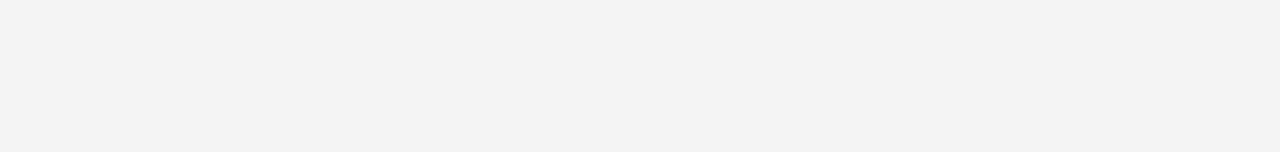
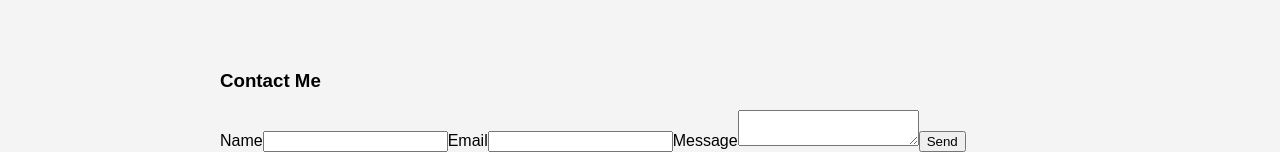
Before and after one commit to kevinmayaka/myPortfolio, a React (Create React App) app: page / in a window 1280 px wide. Shown: the part 1816-1968 px from the top of the page. Before the commit the page ends 1836 px from the top, so only its background shows below. Built offline with nearby package versions, Linux system fonts and the light colour scheme.

Commit message:
Adds ContactMe component

```diff
--- a/package.json
+++ b/package.json
@@ -3,6 +3,7 @@
   "version": "0.1.0",
   "private": true,
   "dependencies": {
+    "@emailjs/browser": "^4.4.1",
     "@testing-library/jest-dom": "^5.17.0",
     "@testing-library/react": "^13.4.0",
     "@testing-library/user-event": "^13.5.0",
--- a/src/App.js
+++ b/src/App.js
@@ -4,6 +4,7 @@ import Home from "./Home";
 import Navbar from "./Navbar"
 import Experience from "./Experience";
 import Skills from "./Skills";
+import ContactMe from "./ContactMe";
 
 function App() {
   return (
@@ -12,7 +13,7 @@ function App() {
       <Home />
       <Experience />
       <Skills />
-
+      <ContactMe />
     </div>
   );
 }
--- /dev/null
+++ b/src/ContactMe.js
@@ -0,0 +1,53 @@
+import React, { useState } from "react";
+import emailjs from "@emailjs/browser";
+
+export default function ContactMe() {
+    const [isSubmitting, setIsSubmitting] = useState(false);
+    const [stateMessage, setStateMessage] = useState(null);
+
+    const sendEmail = (e) => {
+        e.preventDefault();
+        setIsSubmitting(true);
+
+        emailjs
+            .sendForm(
+                process.env.REACT_APP_SERVICE_ID,
+                process.env.REACT_APP_TEMPLATE_ID,
+                e.target,
+                process.env.REACT_APP_PUBLIC_KEY
+            )
+            .then(
+                (result) => {
+                    setStateMessage("Message sent!");
+                    setIsSubmitting(false);
+                    setTimeout(() => {
+                        setStateMessage(null);
+                    }, 5000);
+                },
+                (error) => {
+                    setStateMessage("Something went wrong, please try again later.");
+                    setIsSubmitting(false);
+                    setTimeout(() => {
+                        setStateMessage(null);
+                    }, 5000);
+                }
+            );
+        e.target.reset();
+    };
+
+    return (
+        <div>
+            <h3>Contact Me</h3>
+            <form onSubmit={sendEmail}>
+                <label>Name</label>
+                <input type="text" name="user_name" required />
+                <label>Email</label>
+                <input type="email" name="user_email" required />
+                <label>Message</label>
+                <textarea name="message" required />
+                <input type="submit" value="Send" disabled={isSubmitting} />
+                {stateMessage && <p>{stateMessage}</p>}
+            </form>
+        </div>
+    );
+}
```
Also changed, not shown: 2 other files (tests, documents, lock files or other folders).
